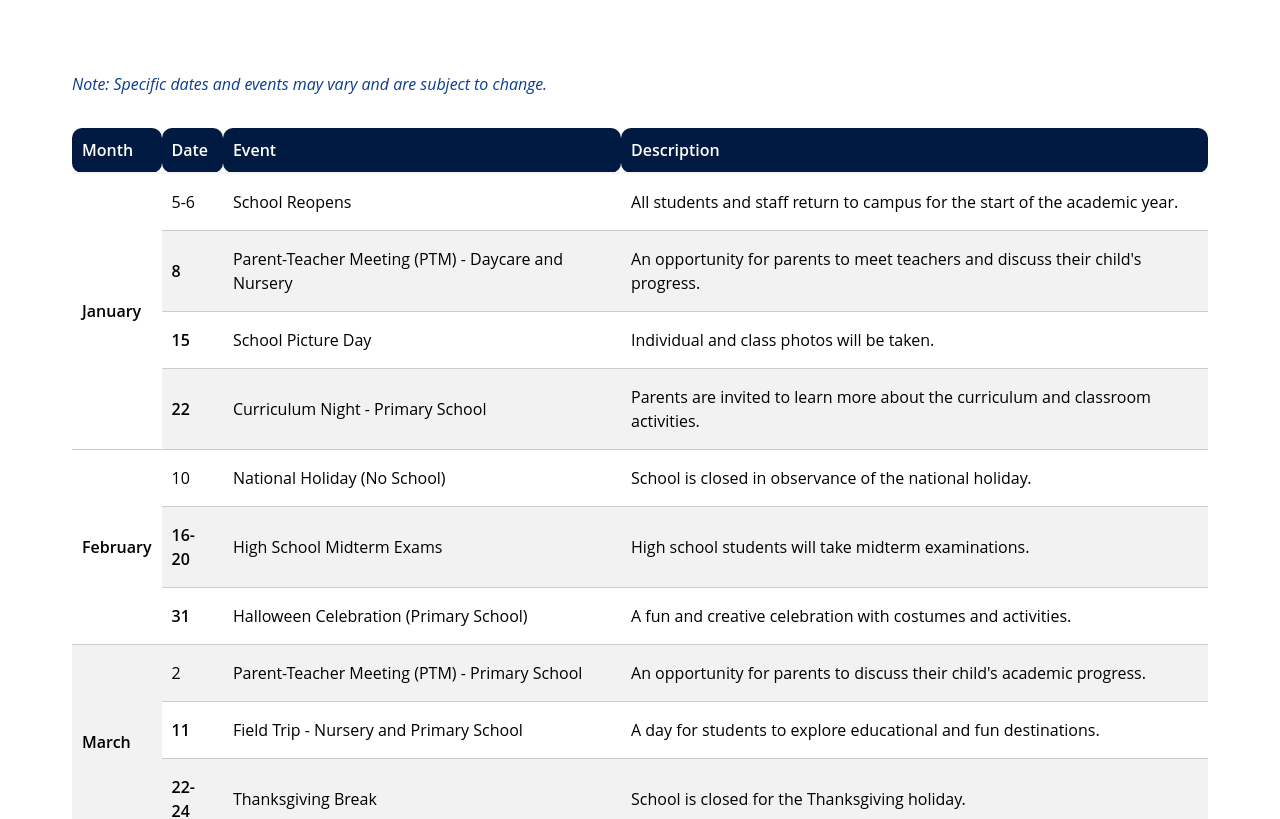
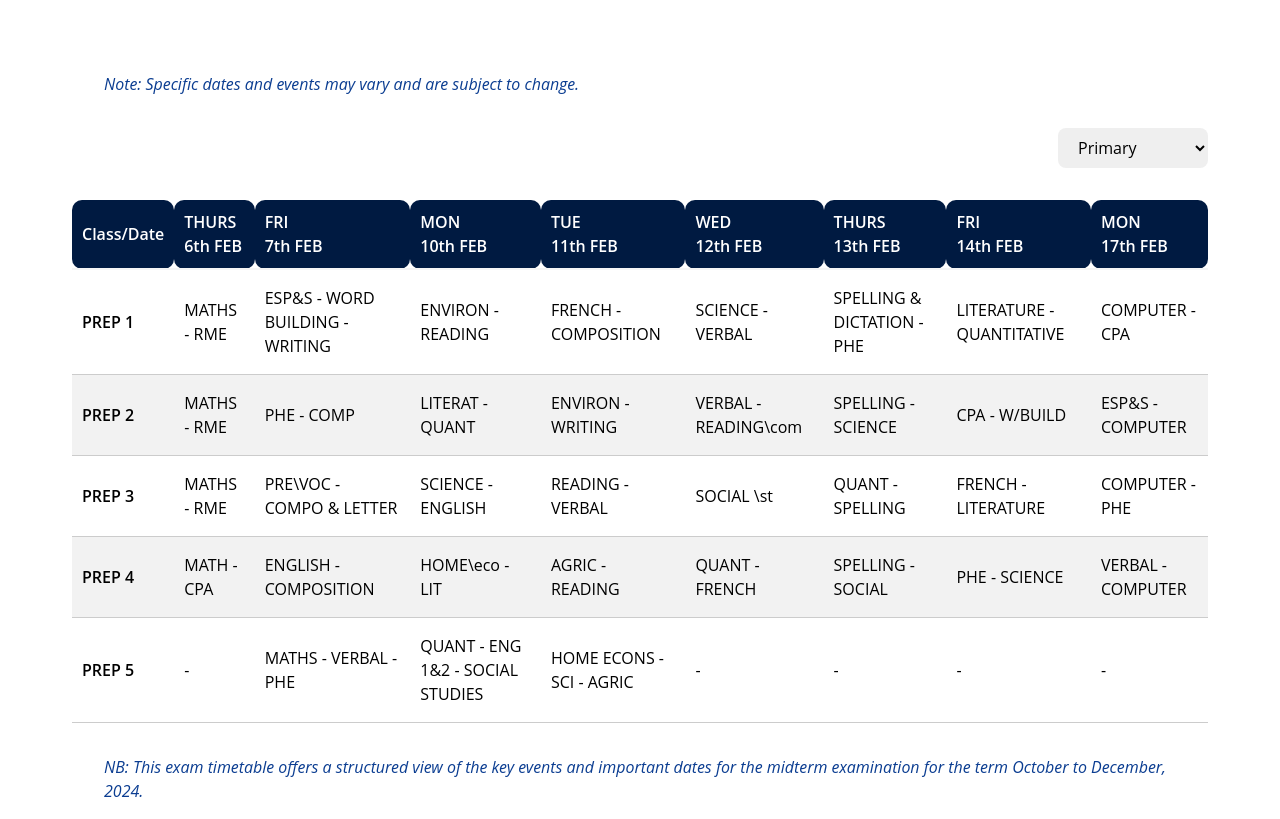
Before and after one commit to JohnSorba/gateway_school, a React (Create React App) app: page /parent/calendar in a window 1280 px wide. Shown: the part 400-1219 px from the top of the page. Built offline with nearby package versions, Linux system fonts and the light colour scheme.

Commit message:
Updated Time Table

```diff
--- a/src/pages/Calendar.js
+++ b/src/pages/Calendar.js
@@ -1,4 +1,4 @@
-import React from "react";
+import React, { useState } from "react";
 import { academicCalendar } from "../data/ApplicationData";
 import "./CalendarPage.css";
 
@@ -27,20 +27,234 @@ function generatePDF(academicCalendar) {
 }
 
 function Calendar() {
+  const [selectedOption, setSelectedOption] = useState("primary");
+
   return (
     <section className="calendar">
       <div className="calendar-header">
         <div className="calendar-header-container">
-          <h1>Academic Calendar</h1>
-          <h2>September to December 2023</h2>
+          <h1>Exam Timetable</h1>
+          <h2>Mid Term Exams (October 2024)</h2>
         </div>
       </div>
       <main className="calendar-main">
-        <p>
+        <p className="m-8">
           <em>
             Note: Specific dates and events may vary and are subject to change.
           </em>
         </p>
+        <div className="flex justify-end mb-8">
+          <select
+            value={selectedOption}
+            onChange={(e) => setSelectedOption(e.target.value)}
+            className="py-2 px-4 rounded-lg"
+          >
+            <option value="kindergarten">Kindergarten</option>
+            <option value="primary">Primary</option>
+            <option value="secondary">Secondary</option>
+          </select>
+        </div>
+        {/*  */}
+        <table className="table-scroll">
+          <thead>
+            <tr>
+              <th>Class/Date</th>
+              <th>
+                THURS <br />
+                6th FEB
+              </th>
+              <th>
+                FRI <br />
+                7th FEB
+              </th>
+              <th>
+                MON <br />
+                10th FEB
+              </th>
+              <th>
+                TUE <br />
+                11th FEB
+              </th>
+              <th>
+                WED <br />
+                12th FEB
+              </th>
+              <th>
+                THURS <br />
+                13th FEB
+              </th>
+              <th>
+                FRI <br />
+                14th FEB
+              </th>
+              <th>
+                MON <br />
+                17th FEB
+              </th>
+            </tr>
+          </thead>
+
+          {selectedOption === "kindergarten" && (
+            <tbody>
+              <tr>
+                <td>Nursery 1</td>
+                <td>CPA</td>
+                <td>PHONICS</td>
+                <td>WRITING SKILLS</td>
+                <td>NUMBER WORK</td>
+                <td>REASONING</td>
+                <td>-</td>
+                <td>-</td>
+                <td>-</td>
+              </tr>
+              <tr>
+                <td>Nursery 2</td>
+                <td>REASONING - HAND WRITING</td>
+                <td>NUMBER WORK</td>
+                <td>PHONICS</td>
+                <td>ENGLISH ACTIVITY</td>
+                <td>ENVIRONMENTAL STUDIES - RME</td>
+                <td>CPA</td>
+                <td>PHE</td>
+                <td>-</td>
+              </tr>
+              <tr>
+                <td>RECEPTION</td>
+                <td>PHONICS - PHE</td>
+                <td>NUMBER WORK</td>
+                <td>HAND WRITING - READING</td>
+                <td>ENGLISH ACTIVITY</td>
+                <td>ENVIRONMENTAL STUDIES</td>
+                <td>RME - SPELLING</td>
+                <td>CPA</td>
+                <td>-</td>
+              </tr>
+            </tbody>
+          )}
+          {selectedOption === "primary" && (
+            <tbody>
+              {/* <!-- September --> */}
+
+              <tr>
+                <td>PREP 1</td>
+                <td>MATHS - RME</td>
+                <td>ESP&S - WORD BUILDING - WRITING</td>
+                <td>ENVIRON - READING</td>
+                <td>FRENCH - COMPOSITION</td>
+                <td>SCIENCE - VERBAL</td>
+                <td>SPELLING & DICTATION - PHE</td>
+                <td>LITERATURE - QUANTITATIVE</td>
+                <td>COMPUTER - CPA</td>
+              </tr>
+              <tr>
+                <td>PREP 2 </td>
+                <td>MATHS - RME</td>
+                <td>PHE - COMP</td>
+                <td>LITERAT - QUANT</td>
+                <td>ENVIRON - WRITING</td>
+                <td>VERBAL - READING\com</td>
+                <td>SPELLING - SCIENCE</td>
+                <td>CPA - W/BUILD</td>
+                <td>ESP&S - COMPUTER</td>
+              </tr>
+              <tr>
+                <td>PREP 3</td>
+                <td>MATHS - RME</td>
+                <td>PRE\VOC - COMPO & LETTER</td>
+                <td>SCIENCE - ENGLISH</td>
+                <td>READING - VERBAL</td>
+                <td>SOCIAL \st</td>
+                <td>QUANT - SPELLING</td>
+                <td>FRENCH - LITERATURE</td>
+                <td>COMPUTER - PHE</td>
+              </tr>
+              <tr>
+                <td>PREP 4</td>
+                <td>MATH - CPA</td>
+                <td>ENGLISH - COMPOSITION</td>
+                <td>HOME\eco - LIT</td>
+                <td>AGRIC - READING</td>
+                <td>QUANT - FRENCH</td>
+                <td>SPELLING - SOCIAL</td>
+                <td>PHE - SCIENCE</td>
+                <td>VERBAL - COMPUTER</td>
+              </tr>
+              <tr>
+                <td>PREP 5</td>
+                <td>-</td>
+                <td>MATHS - VERBAL - PHE</td>
+                <td>QUANT - ENG 1&2 - SOCIAL STUDIES</td>
+                <td>HOME ECONS - SCI - AGRIC</td>
+                <td>-</td>
+                <td>-</td>
+                <td>-</td>
+                <td>-</td>
+              </tr>
+            </tbody>
+          )}
+
+          {selectedOption === "secondary" && (
+            <tbody>
+              <tr>
+                <td>JSS 1</td>
+                <td>MATHS - RME</td>
+                <td>BUS\stu - FRENCH</td>
+                <td>AGRIC - PHE</td>
+                <td>SOC - ENG\1-2</td>
+                <td>INT - CPA</td>
+                <td>HOM\eco - PERFORMING</td>
+                <td>LIT - TECH - COMPUTER</td>
+                <td>-</td>
+              </tr>
+              <tr>
+                <td>JSS 2</td>
+                <td>MATHS - CPA - ENG 1&2</td>
+                <td>INT. SCI. - PERF. ART - AGRIC</td>
+                <td>SOC. STUDIES - LITERATURE - HOME ECONS.</td>
+                <td>RME - PHE - BUSINESS STUDIES - TECH</td>
+                <td>COMPUTER</td>
+                <td>-</td>
+                <td>-</td>
+                <td>-</td>
+              </tr>
+              <tr>
+                <td>JSS 3</td>
+                <td>-</td>
+                <td>-</td>
+                <td>MATH - PHE</td>
+                <td>ENG - HOME ECONS</td>
+                <td>INT SCI - RME</td>
+                <td>SOCIAL STUDIES - PROSE & POETRY - BUSINESS STUDIES</td>
+                <td>-</td>
+                <td>-</td>
+              </tr>
+            </tbody>
+          )}
+        </table>
+
+        {/* <button
+          className="btn py-2 px-4 mt-8 bg-blue-500 rounded-lg"
+          onClick={() => generatePDF(academicCalendar)}
+        >
+          Download PDF
+        </button> */}
+        <p className="m-8">
+          <em>
+            NB: This exam timetable offers a structured view of the key events
+            and important dates for the midterm examination for the term October
+            to December, 2024.
+          </em>
+        </p>
+      </main>{" "}
+    </section>
+  );
+}
+
+export default Calendar;
+
+export function Timetable() {
+  return (
+    <section>
       <table>
         <thead>
           <tr>
@@ -153,22 +367,6 @@ function Calendar() {
           </tr>
         </tbody>
       </table>
-
-        <p>
-          <em>
-            NB: This academic calendar offers a structured view of the key
-            events and important dates for the term September to December 2023.
-          </em>
-        </p>
-        {/* <button
-          className="btn py-2 px-4 mt-8 bg-blue-500 rounded-lg"
-          onClick={() => generatePDF(academicCalendar)}
-        >
-          Download PDF
-        </button> */}
-      </main>
     </section>
   );
 }
-
-export default Calendar;
```
Lines whose indentation alone changed are shown as unchanged.
